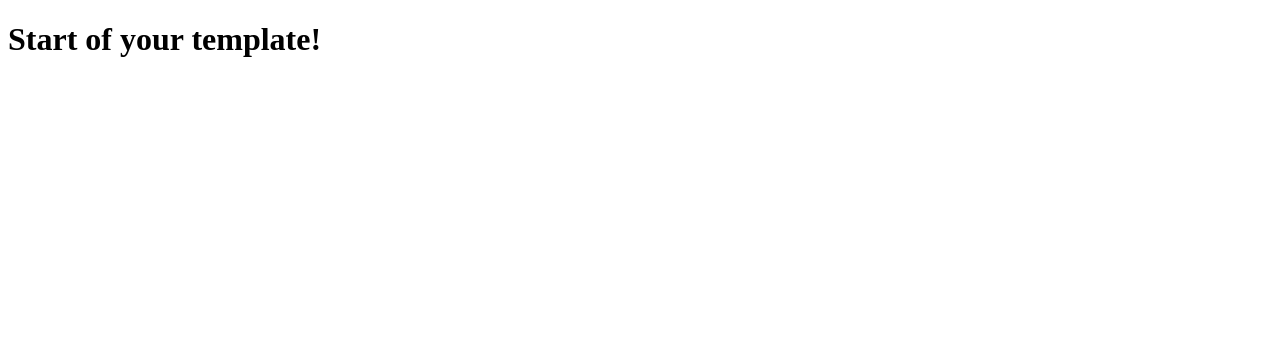
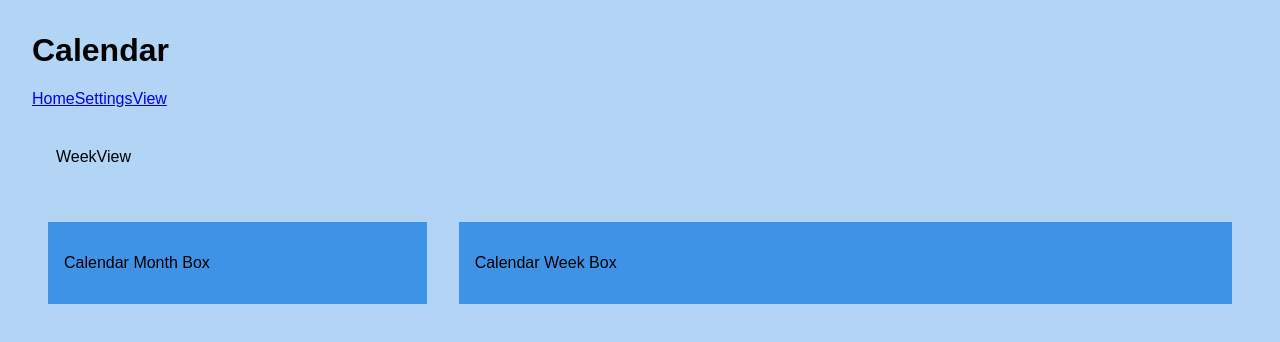
Before and after one commit to Cory-I/Calendar, a React (Vite) app in the folder client/: page /WeekView in a window 1280 px wide. Shown: the top 342 px of the page. Built offline with nearby package versions, Linux system fonts and the light colour scheme.

Commit message:
Navbar updated, simple styling done

```diff
--- a/client/src/App.jsx
+++ b/client/src/App.jsx
@@ -7,14 +7,14 @@ import WeekView from "./Week_View";
 function App() {
   return (
     <div>
-      <h1>Start of your template!</h1>
+      <h1>Calendar</h1>
       <Routes>
         <Route element={<Layout />}>
           {/*           <Route path="/" element={<LoginPage />} /> */}
           <Route path="/home" element={<HomePage />} />
           <Route path="/Settings" element={<SettingsPage />} />
-          <Route path="/Month View" element={<MonthView />} />
-          <Route path="/Week View" element={<WeekView />} />
+          <Route path="/MonthView" element={<MonthView />} />
+          <Route path="/WeekView" element={<WeekView />} />
         </Route>
       </Routes>
     </div>
--- a/client/src/Home.jsx
+++ b/client/src/Home.jsx
@@ -1,8 +1,14 @@
 /* Home Page */
 export default function HomePage() {
   return (
-    <div>
+    <div className="PageMain">
       <p>HomePage</p>
+      <div className="SideBox">
+        <p>Calendar Side Box</p>
+      </div>
+      <div className="MainBox">
+        <p>Calendar Main Box</p>
+      </div>
     </div>
   );
 }
--- a/client/src/Month_View.jsx
+++ b/client/src/Month_View.jsx
@@ -1,8 +1,14 @@
 /* Month View Page */
 export default function MonthView() {
   return (
-    <div>
+    <div className="PageMain">
       <p>MonthView</p>
+      <div className="SideBox">
+        <p>Calendar Week Box</p>
+      </div>
+      <div className="MainBox">
+        <p>Calendar Month Box</p>
+      </div>
     </div>
   );
 }
--- a/client/src/Navbar.jsx
+++ b/client/src/Navbar.jsx
@@ -1,13 +1,19 @@
 /* Navbar Page */
-import { NavLink } from "react-router";
+import { NavLink, useLocation } from "react-router";
 
 export default function Navbar() {
+  const location = useLocation();
+  const onMonthView = location.pathname === "/MonthView";
+  /*   const onWeekView = location.pathname === "/WeekView"; */
   return (
     <nav>
       <NavLink to="/home">Home</NavLink>
       <NavLink to="/Settings">Settings</NavLink>
-      <NavLink to="/Month View">View</NavLink>
-      <NavLink to="/Week View">View</NavLink>
+      {onMonthView ? (
+        <NavLink to="/WeekView">View</NavLink>
+      ) : (
+        <NavLink to="/MonthView">View</NavLink>
+      )}
     </nav>
   );
 }
--- a/client/src/Settings.jsx
+++ b/client/src/Settings.jsx
@@ -1,8 +1,14 @@
 /* Settings Page */
 export default function SettingsPage() {
   return (
-    <div>
+    <div className="PageMain">
       <p>SettingsPage</p>
+      <div className="SideBox">
+        <p>Calendar Side Box</p>
+      </div>
+      <div className="MainBox">
+        <p>Calendar Main Box</p>
+      </div>
     </div>
   );
 }
--- a/client/src/Week_View.jsx
+++ b/client/src/Week_View.jsx
@@ -1,8 +1,14 @@
 /* Week View Page */
 export default function WeekView() {
   return (
-    <div>
+    <div className="PageMain">
       <p>WeekView</p>
+      <div className="SideBox">
+        <p>Calendar Month Box</p>
+      </div>
+      <div className="MainBox">
+        <p>Calendar Week Box</p>
+      </div>
     </div>
   );
 }
--- a/client/src/style.css
+++ b/client/src/style.css
@@ -0,0 +1,28 @@
+body {
+  background-color: #0271df4d;
+  font-family: Arial, Helvetica, sans-serif;
+  margin: 2rem;
+}
+.MainBox {
+  background: #0271dfa7;
+  padding: 1rem;
+  margin: 0.5rem;
+}
+.SideBox {
+  background: #0271dfa7;
+  padding: 1rem;
+  margin: 0.5rem;
+}
+
+.PageMain {
+  display: grid;
+  grid-template-columns: 1fr 2fr; /* 1/3 + 2/3 */
+  grid-template-rows: auto 1fr;
+  gap: 1rem;
+  padding: 0.5rem;
+}
+
+.PageMain > p {
+  grid-column: 1 / 3;
+  padding: 1rem;
+}
```
Also changed, not shown: 1 other file (tests, documents, lock files or other folders).
